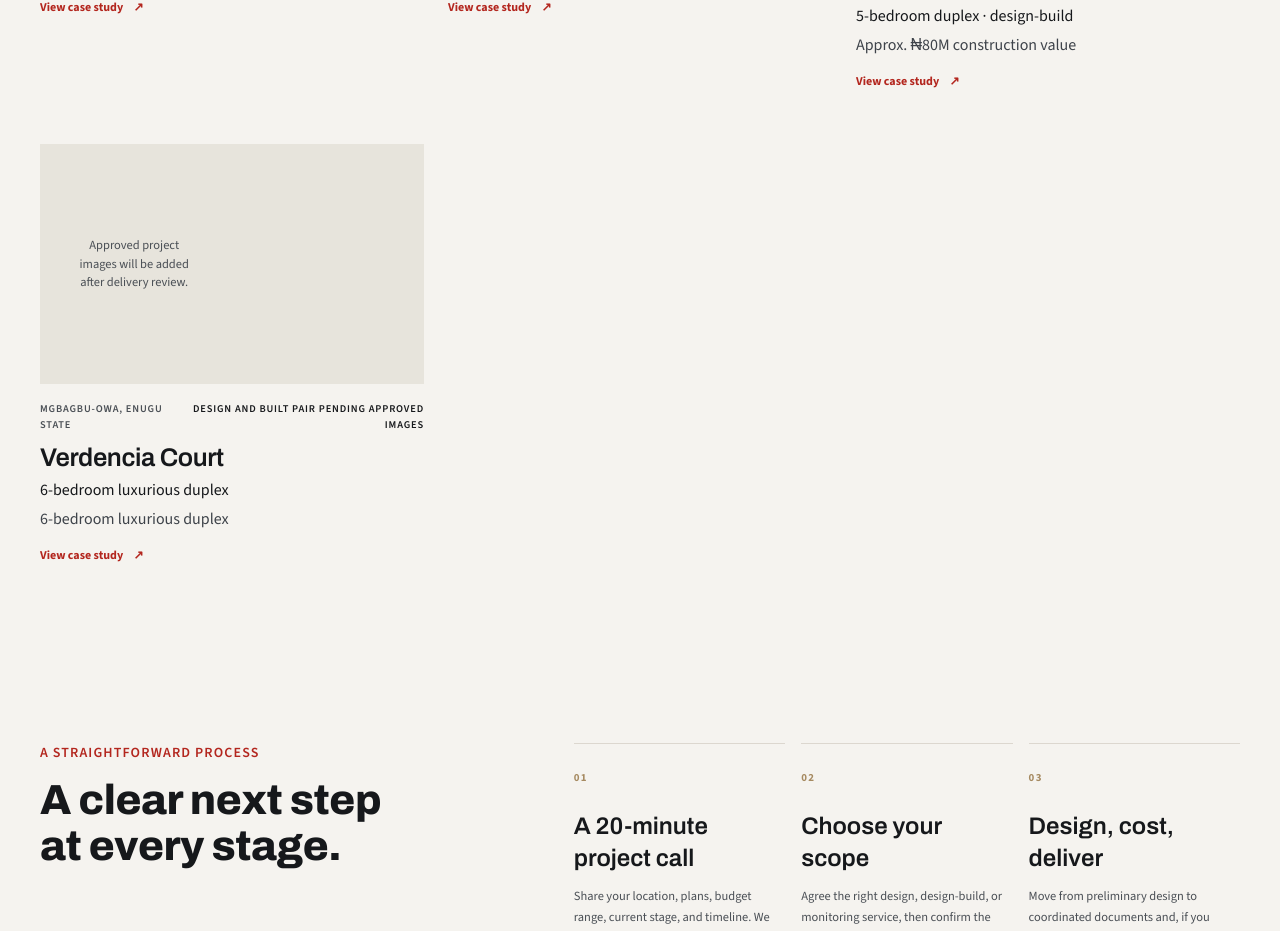
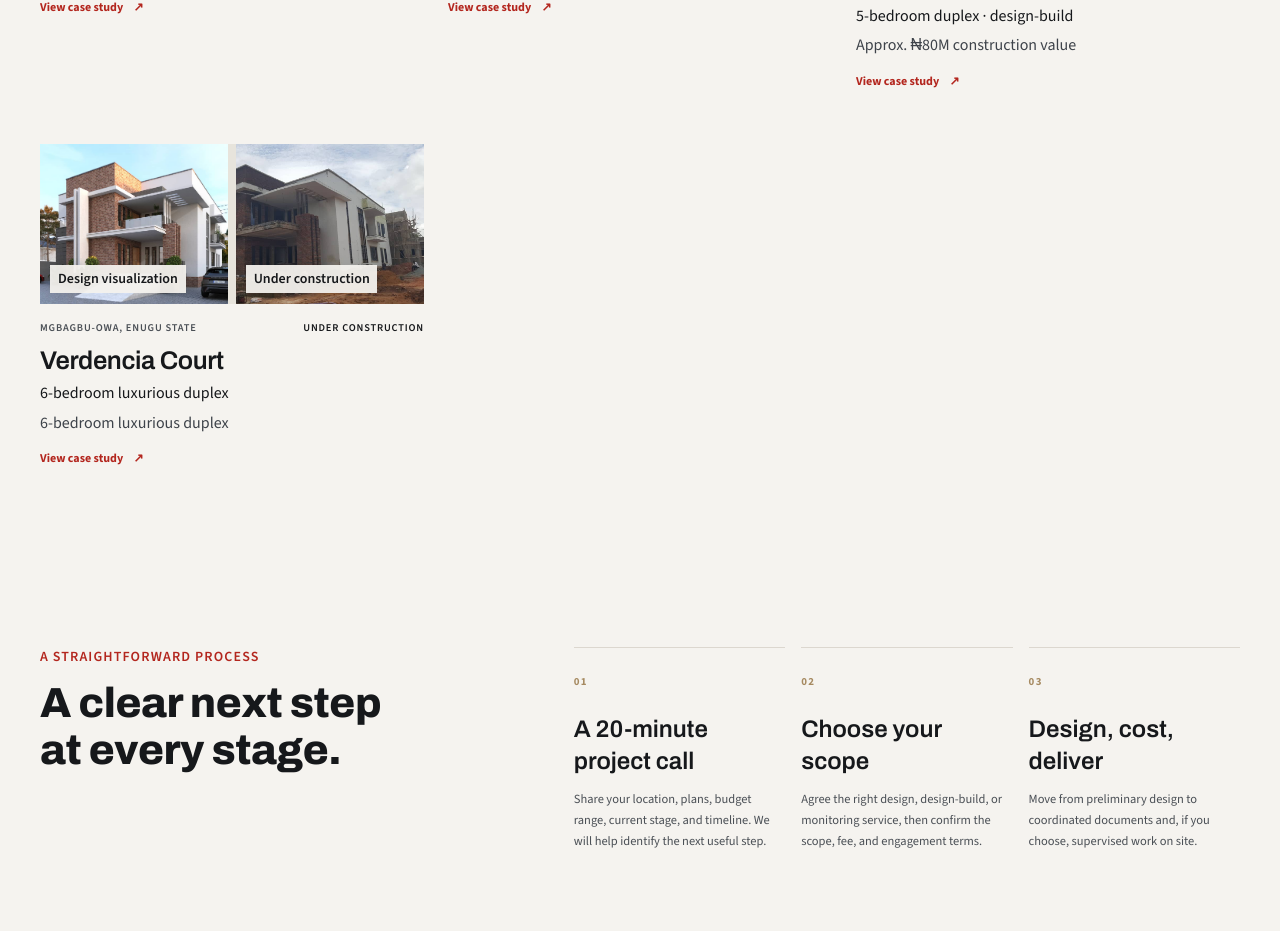
Before and after one commit to Ukwun/arcchidi, a Next.js app: page / in a window 1280 px wide. Shown: the part 7175-8106 px from the top of the page. Built offline with nearby package versions, Linux system fonts and the light colour scheme; no server answers.

Commit message:
Add Verdencia Court project imagery

```diff
--- a/src/data/projects.ts
+++ b/src/data/projects.ts
@@ -149,11 +149,26 @@ export const projects: Project[] = [
     name: "Verdencia Court",
     location: "Mgbagbu-Owa, Enugu State",
     type: "6-bedroom luxurious duplex",
-    status: "completed",
-    statusLabel: "Design and built pair pending approved images",
+    status: "in-progress",
+    statusLabel: "Under construction",
     summary: "6-bedroom luxurious duplex",
     projectValue: "Not published",
-    images: [],
+    images: [
+      {
+        src: "/images/verdencia-court-design.jpg",
+        alt: "Verdencia Court 6-bedroom luxurious duplex design visualization",
+        width: 1080,
+        height: 830,
+        label: "Design visualization",
+      },
+      {
+        src: "/images/verdencia-court-construction.jpg",
+        alt: "Verdencia Court 6-bedroom luxurious duplex under construction",
+        width: 1080,
+        height: 607,
+        label: "Under construction",
+      },
+    ],
   },
 ];
 
```
Also changed, not shown: public/images/verdencia-court-construction.jpg (added), public/images/verdencia-court-design.jpg (added).
